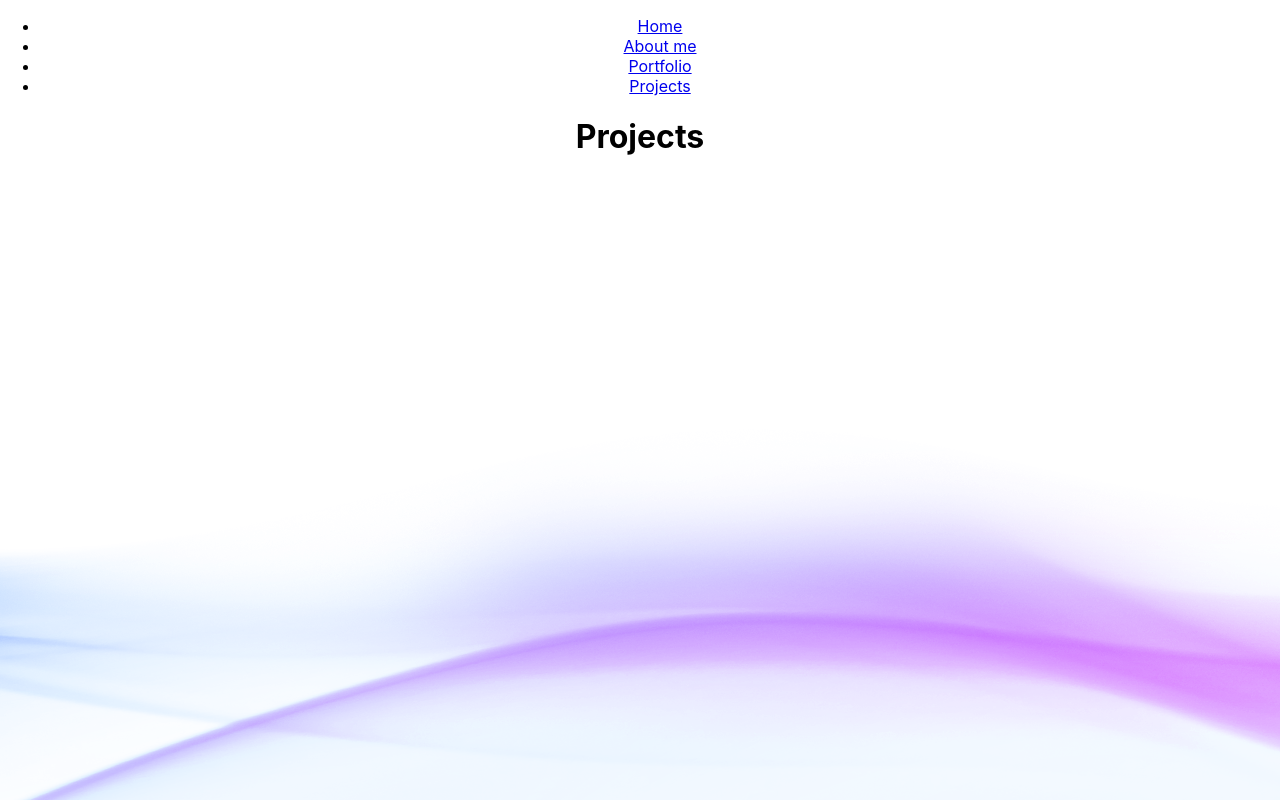
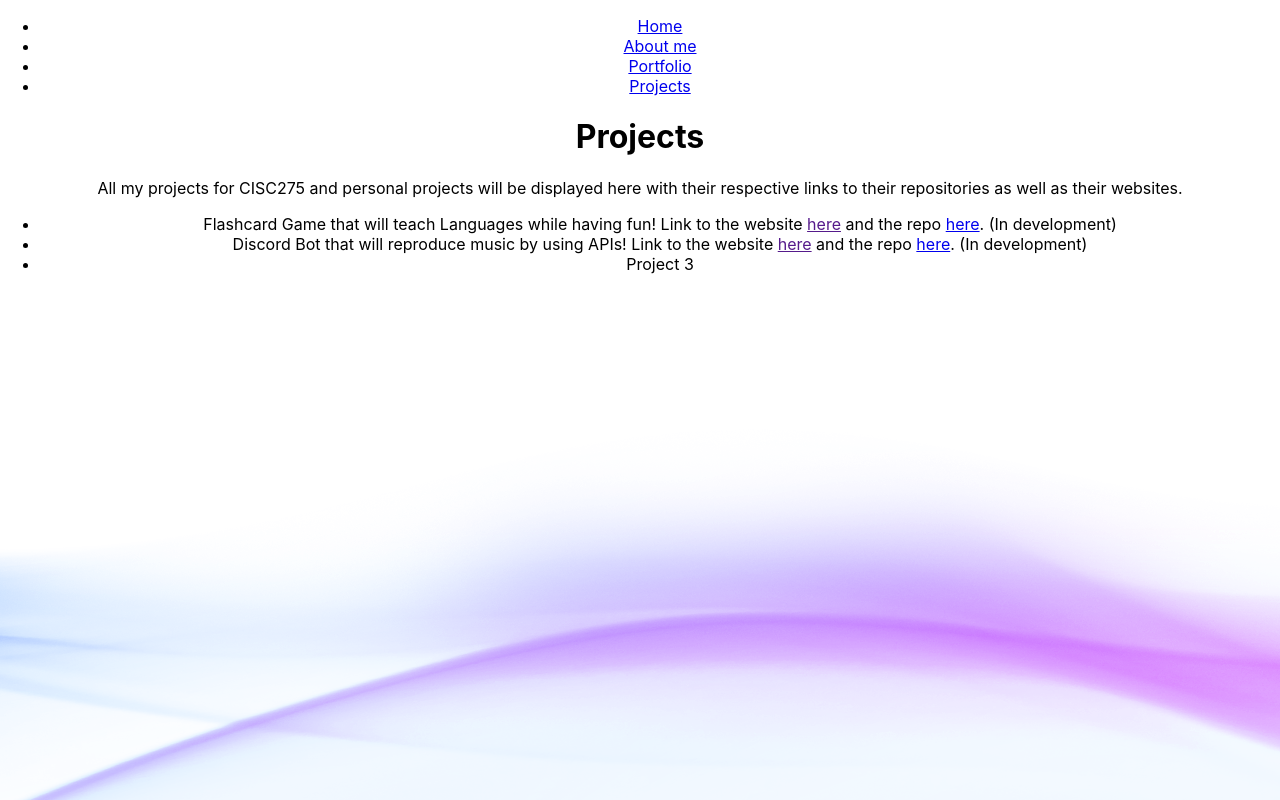
Before and after one commit to Zebxcore/portfolio, a React (Create React App) app: page /projects in a window 1280 px wide. Built offline with nearby package versions, Linux system fonts and the light colour scheme.

Commit message:
Added some info about projects and developmet

```diff
--- a/src/components/projects.tsx
+++ b/src/components/projects.tsx
@@ -4,6 +4,16 @@ function projects(){
     return(
         <div>
             <h1> Projects </h1>
+
+            <p>
+                All my projects for CISC275 and personal projects will be displayed here with their respective links to their repositories as well as their websites.
+            </p>
+
+            <ul>
+                <li> Flashcard Game that will teach Languages while having fun! Link to the website <a href="">here</a> and the repo <a href="https://github.com/Zebxcore/Flashcard-game.github.io"> here</a>. (In development)</li>
+                <li> Discord Bot that will reproduce music by using APIs! Link to the website <a href="">here</a> and the repo <a href="https://github.com/Zebxcore/Saory-the-bot"> here</a>. (In development)</li>
+                <li>Project 3</li>
+            </ul>
         </div>
     )
 }
```
